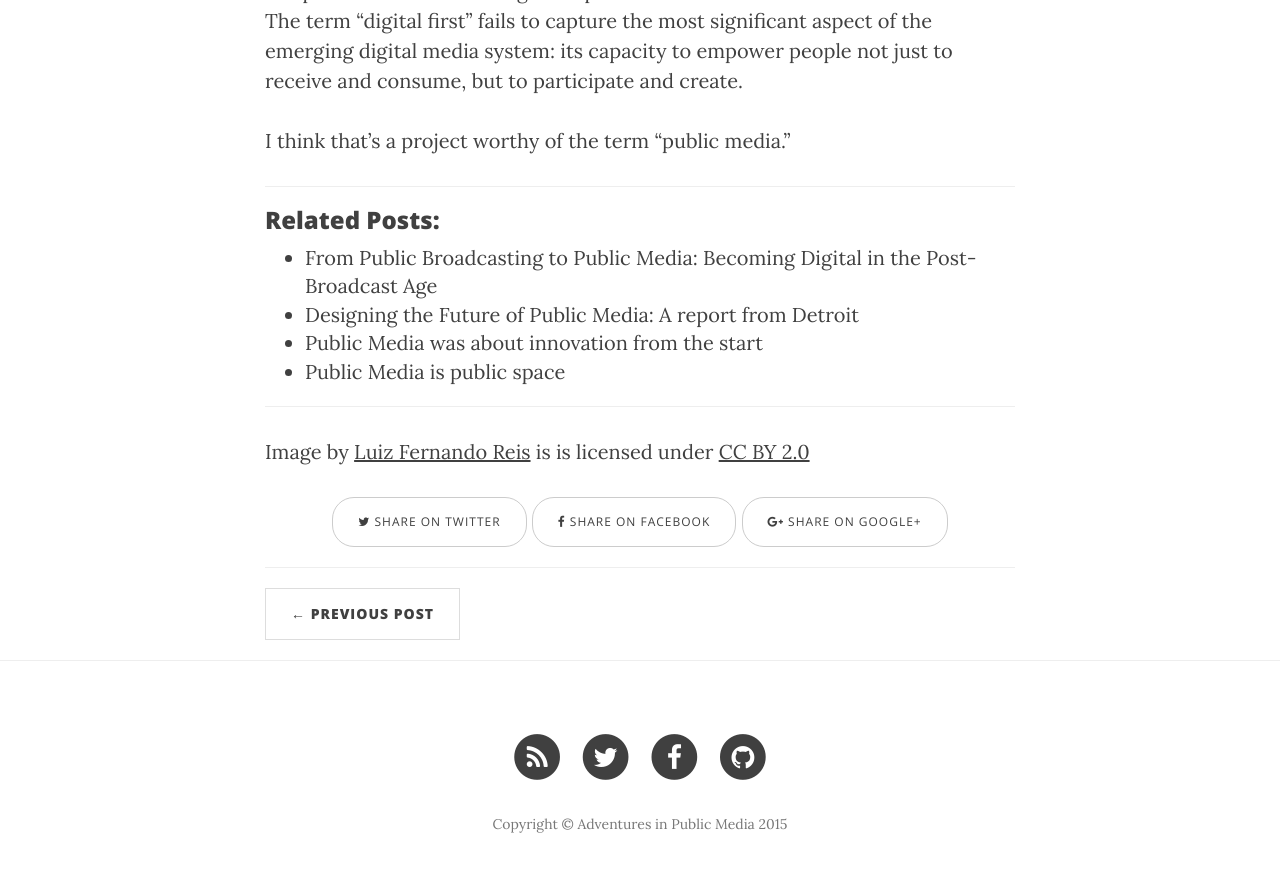
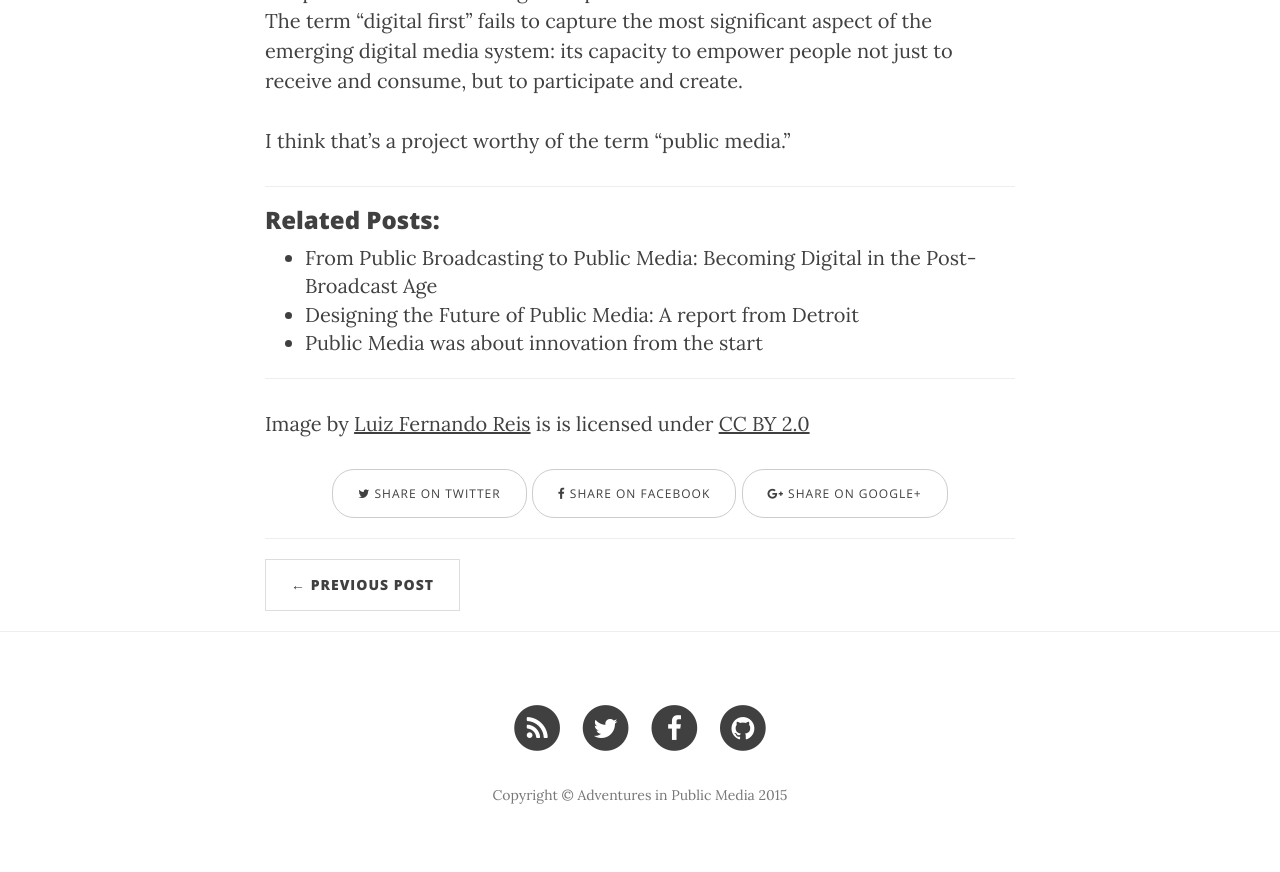
Before and after one commit to jackbrighton/jackbrighton.github.io, a Jekyll site: the page built from _posts/2015-05-25-what-is-digital-first.md, in a window 1280 px wide and 900 px high, scrolled down 4188 px. Shown: the top 872 px of the window. Built offline with Jekyll 4.4.1, drawn with Linux system fonts in a browser that asks for light colours; nearby versions of some CDN libraries.

Commit message:
delete related post link

```diff
--- a/_posts/2015-05-25-what-is-digital-first.md
+++ b/_posts/2015-05-25-what-is-digital-first.md
@@ -72,7 +72,6 @@ I think that’s a project worthy of the term “public media.”
 - [From Public Broadcasting to Public Media: Becoming Digital in the Post-Broadcast Age](http://jackbrighton.github.io/2015/05/18/becoming-digital/)
 - [Designing the Future of Public Media: A report from Detroit](http://jackbrighton.github.io/2015/05/03/storytelling-workshop/)
 - [Public Media was about innovation from the start](http://jackbrighton.github.io/2015/04/23/public-media-innovation/)
-- [Public Media is public space](http://jackbrighton.github.io/2015/04/22/public-space/)
 
 ***
 
```
